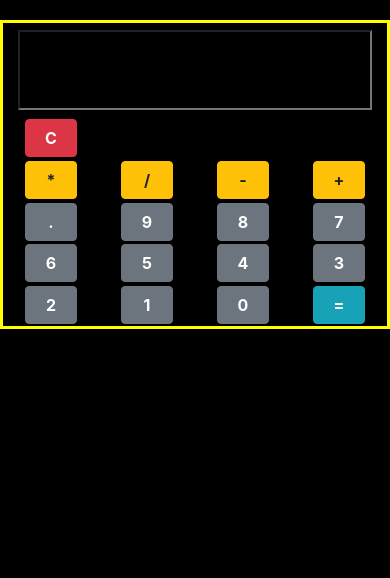
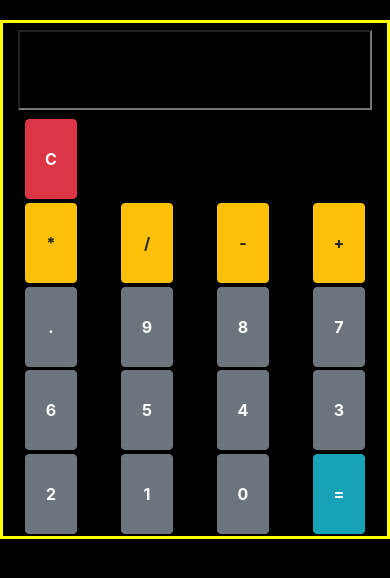
Before and after one commit to mostafamohamedmostafa/Basic-Calc, a plain HTML site: page index.html in a window 390 px wide. Drawn offline with nearby package versions, Linux system fonts and the light colour scheme.

Commit message:
Update style.css

```diff
--- a/style.css
+++ b/style.css
@@ -35,3 +35,31 @@
     font-style: italic
 
 }
+
+
+@media(max-width:768px) {
+    .calculator{
+        width: 75%;
+        margin: 5%;
+
+
+
+    }
+    .calculator input{
+
+
+
+    }
+
+    .calculator button{
+height: 5rem;
+width: 2 rem;
+
+
+    }
+
+    .calculator button:hover{
+
+
+    }
+}
```
